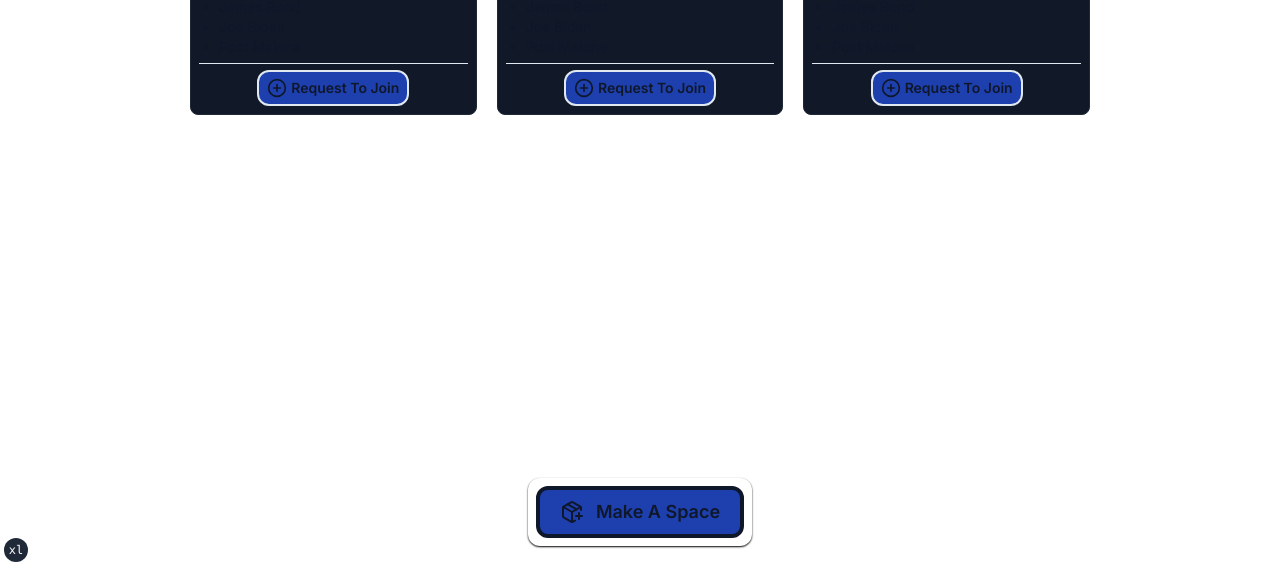
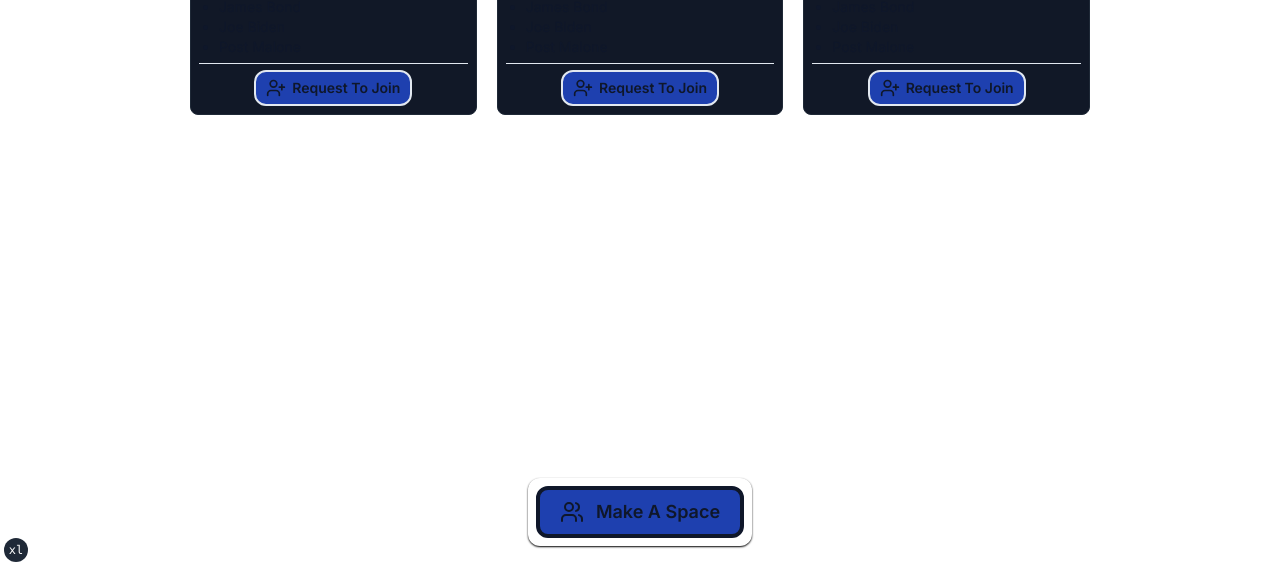
Before and after one commit to arihanv/BeStudious, a Next.js app: page /spaces in a window 1280 px wide. Shown: the part 234-800 px from the top of the page. Built offline with nearby package versions, Linux system fonts and the light colour scheme.

Commit message:
style: Change Icons and Add Padding

```diff
--- a/components/space/space.tsx
+++ b/components/space/space.tsx
@@ -1,5 +1,5 @@
 import React from "react"
-import { PlusCircle } from "lucide-react"
+import { PlusCircle, UserPlus } from "lucide-react"
 
 type Props = {}
 
@@ -20,10 +20,10 @@ export default function Space({}: Props) {
       </div>
       <hr></hr>
       <div className="flex w-full justify-center">
-        <button className="w-fit rounded-xl border-2 bg-blue-800 px-2 py-1 text-sm font-semibold">
+        <button className="w-fit rounded-xl border-2 bg-blue-800 px-2.5 py-1 text-sm font-semibold">
           {" "}
-          <div className="flex items-center gap-1">
-            <PlusCircle width={20} /> Request To Join
+          <div className="flex items-center gap-1.5">
+            <UserPlus width={20} /> Request To Join
           </div>
         </button>
       </div>
--- a/components/space/uploadButton.tsx
+++ b/components/space/uploadButton.tsx
@@ -1,5 +1,5 @@
 import React from "react"
-import { PackagePlus } from "lucide-react"
+import { Users } from "lucide-react"
 
 type Props = {}
 
@@ -9,7 +9,7 @@ export default function UploadButton({}: Props) {
       <div className="flex w-full items-center gap-3">
         <button className="flex flex-1 items-center justify-between gap-3 rounded-xl border-4 border-slate-900 bg-blue-800 p-2 px-3 transition ease-in-out hover:scale-110">
           <div className="flex items-center gap-3 px-2">
-            <PackagePlus />
+            <Users />
             <div className="text-lg font-semibold">Make A Space</div>
           </div>
         </button>
```
